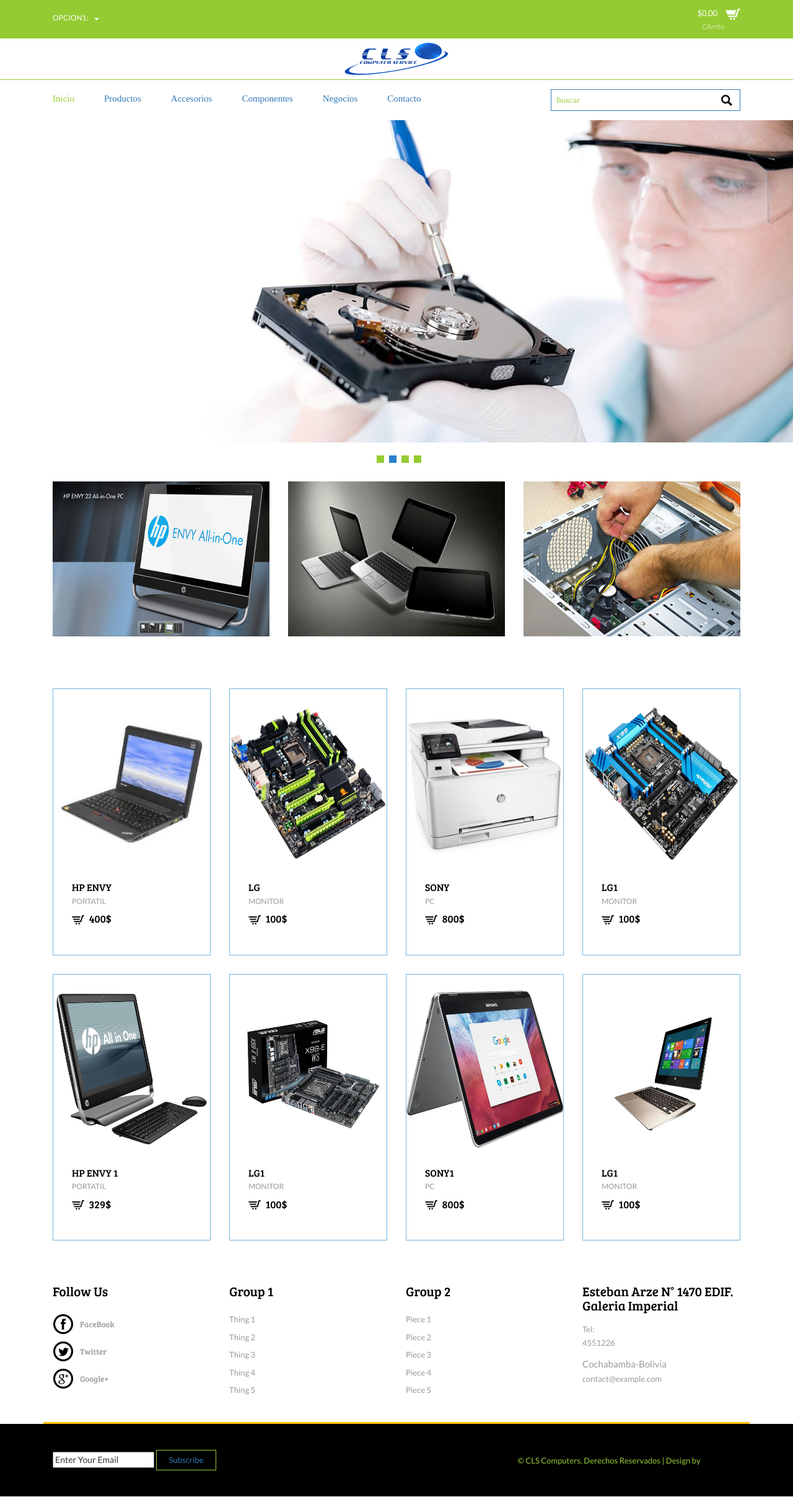
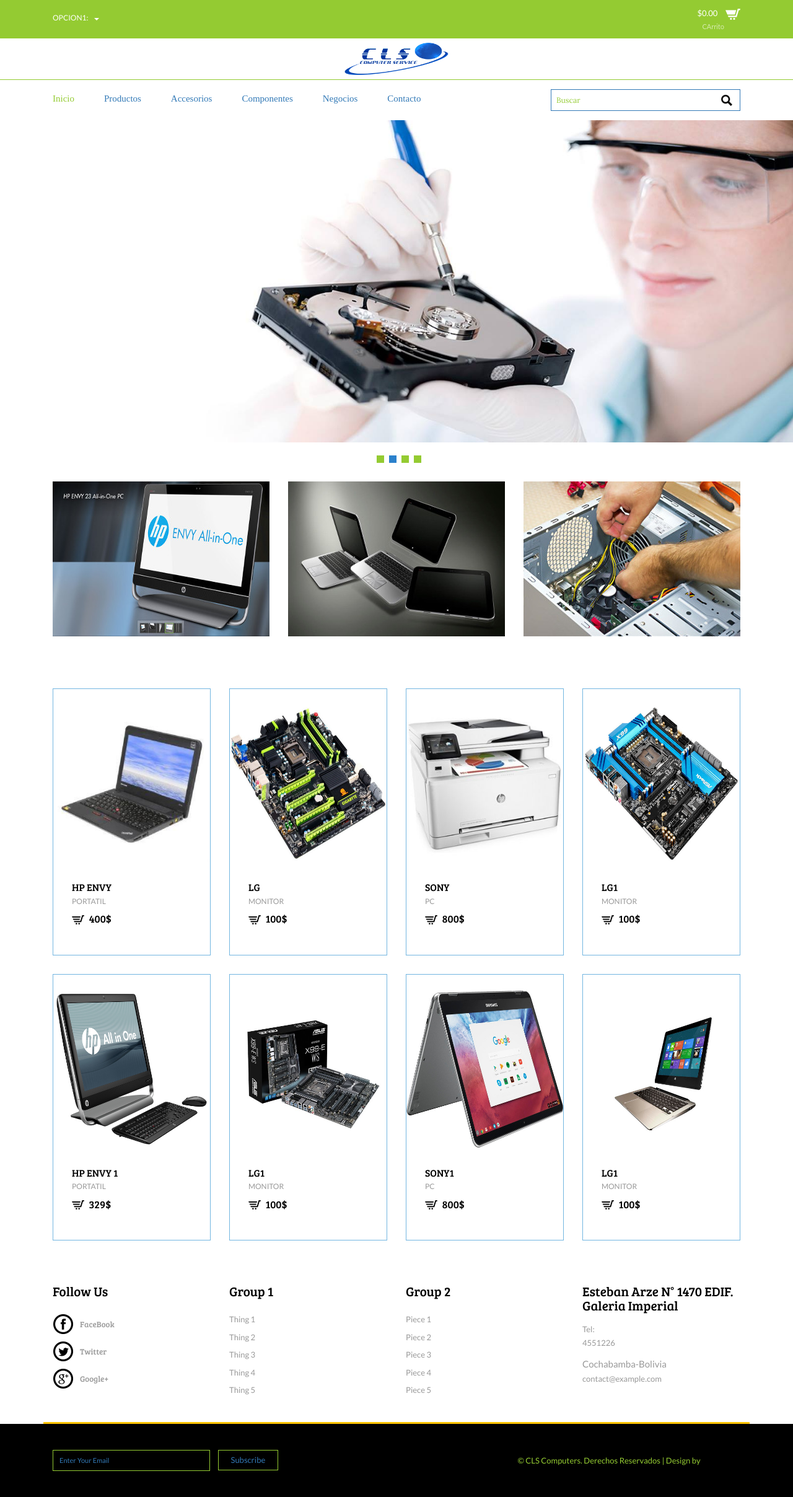
Before and after one commit to clscomputers/computers, a Jekyll site: the page built from index.html, in a window 1280 px wide. Shown: the whole page at 62% size. Built offline with Jekyll 4.4.1, drawn with Linux system fonts in a browser that asks for light colours.

Commit message:
llavare acabo el email con otra integracion de email

```diff
--- a/_includes/footer.html
+++ b/_includes/footer.html
@@ -2,9 +2,8 @@
 		<div class="container">
 			<div class="footer-top">
 				<div class="col-md-6 footer-left">
-					<form method="POST" action="https://formspree.io/clscomputers2@gmail.com
-                    ">
-						<input type="text email" value="Enter Your Email" onfocus="this.value = '';" onblur="if (this.value == '') {this.value = 'Enter Your Email';}">
+					<form>
+						<input type="text" value="Enter Your Email" onfocus="this.value = '';" onblur="if (this.value == '') {this.value = 'Enter Your Email';}">
 						<input type="submit" value="Subscribe">
 					</form>
 				</div>
```
